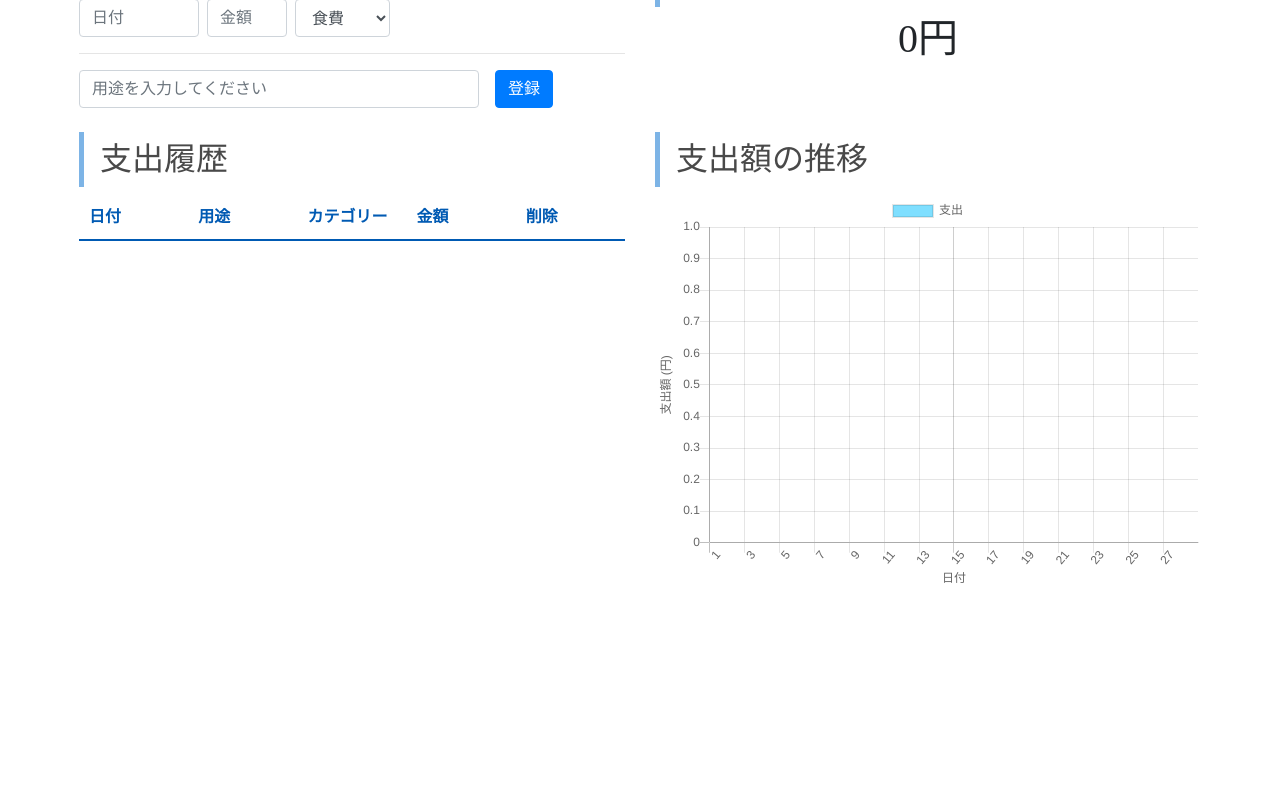
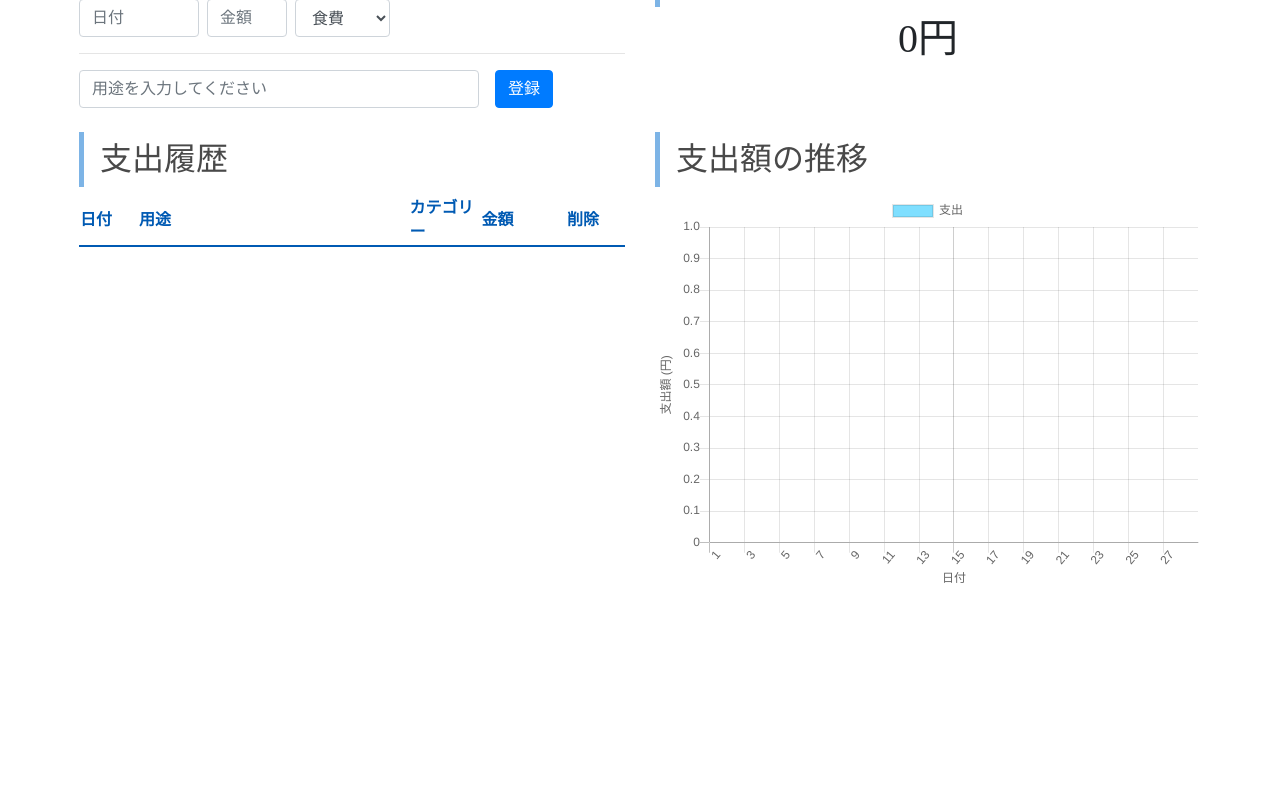
Before and after one commit to Hayashi-Yudai/HouseKeepingBook, a Django app: page / in a window 1280 px wide. Shown: the part 175-972 px from the top of the page. Before the commit the page ends 758 px from the top, so only its background shows below. Run offline with Django 3.2, Linux system fonts and the light colour scheme; data that the repository does not hold is empty; some libraries are stand-ins or nearby versions.

Commit message:
solve the issue #1

```diff
--- a/moneybook/static/moneybook/main_style.css
+++ b/moneybook/static/moneybook/main_style.css
@@ -2,28 +2,45 @@ body{
   font-family: Meiryo;
 }
 
-table{
+table.pay_histry{
+  table-layout: fixed;
   border-collapse:collapse;
   margin:0 0;
 }
 th{
   color:#005ab3;
 }
-td{
+td.pay_histry{
   border-bottom:1px dashed #999;
 }
-th,tr:last-child td{
+th, tr:last-child td{
   border-bottom:2px solid #005ab3;
 }
-td,th{
+td.pay_histry, th.pay_histry{
   padding:10px;
-  width: 200px;
 }
 
-thead, tbody {
+.date{
+  width: 80px;
+}
+.use{
+  width: 400px;
+  table-layout: fixed;
+}
+.category{
+  width: 100px;
+}
+.cost{
+  width: 120px;
+}
+.delete{
+  width: 80px;
+}
+
+thead.pay_histry, tbody.pay_histry {
   display: block;
 }
-tbody {
+tbody.pay_histry {
   overflow-x: hidden;
   overflow-y: scroll;
   height: 550px;
--- a/moneybook/templates/moneybook/mainview.html
+++ b/moneybook/templates/moneybook/mainview.html
@@ -79,23 +79,23 @@
         <div class="col-md-6 mt-2">
           <h2>支出履歴</h2>
           <table>
-            <thead>
+            <thead class="pay_histry">
               <tr>
-                  <th width="5%">日付</th>
-                  <th width="22%">用途</th>
-                  <th width="12%">カテゴリー</th>
-                  <th width="10%">金額</th>
-                  <th width="5%">削除</th>
+                  <th class="date">日付</th>
+                  <th class="use">用途</th>
+                  <th class="category">カテゴリー</th>
+                  <th class="cost">金額</th>
+                  <th class="delete">削除</th>
               </tr>
             </thead>
-            <tbody>
+            <tbody class="pay_histry">
               {% for m in money %}
               <tr>
-                  <td>{{ m.used_date.month }}/{{ m.used_date.day }}</td>
-                  <td>{{ m.money_use }}</td>
-                  <td>{{ m.get_category_display }}</td>
-                  <td>{{ m.cost }}円</td>
-                  <td>
+                  <td class="date">{{ m.used_date.month }}/{{ m.used_date.day }}</td>
+                  <td class="use">{{ m.money_use }}</td>
+                  <td class="category">{{ m.get_category_display }}</td>
+                  <td class="cost">{{ m.cost }}円</td>
+                  <td class="delete">
                       <form action="" method="post">
                           {% csrf_token %}
                           {{ form_delete.as_table }}
```
